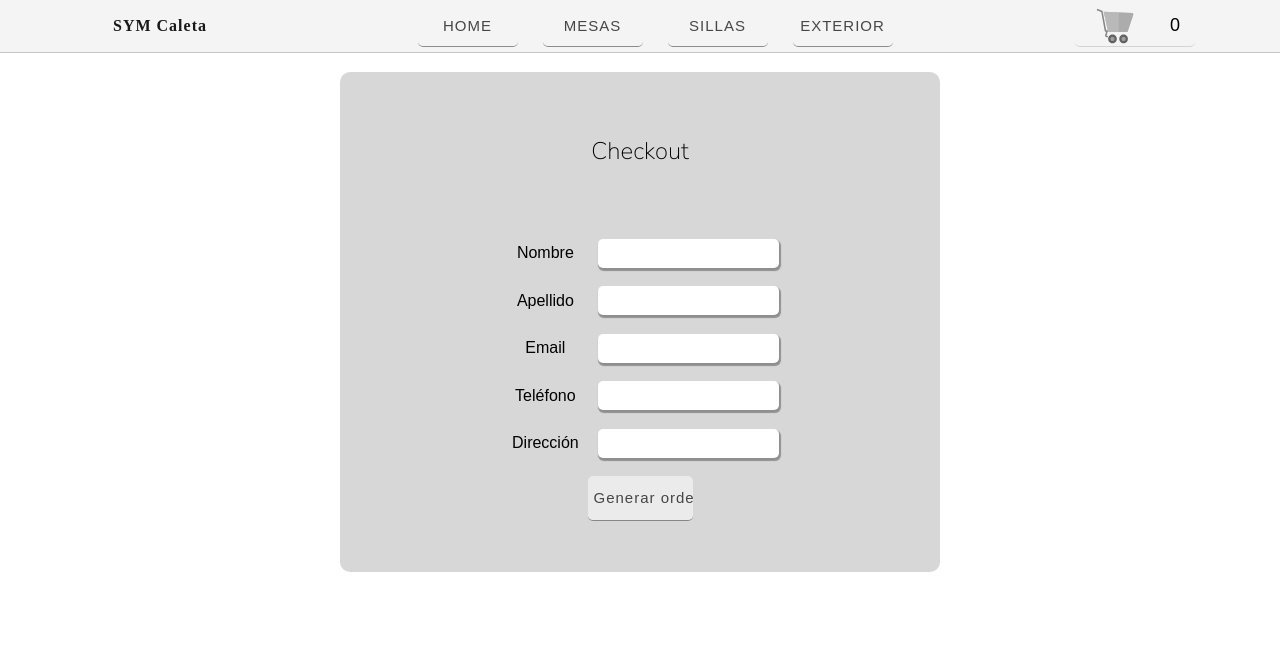
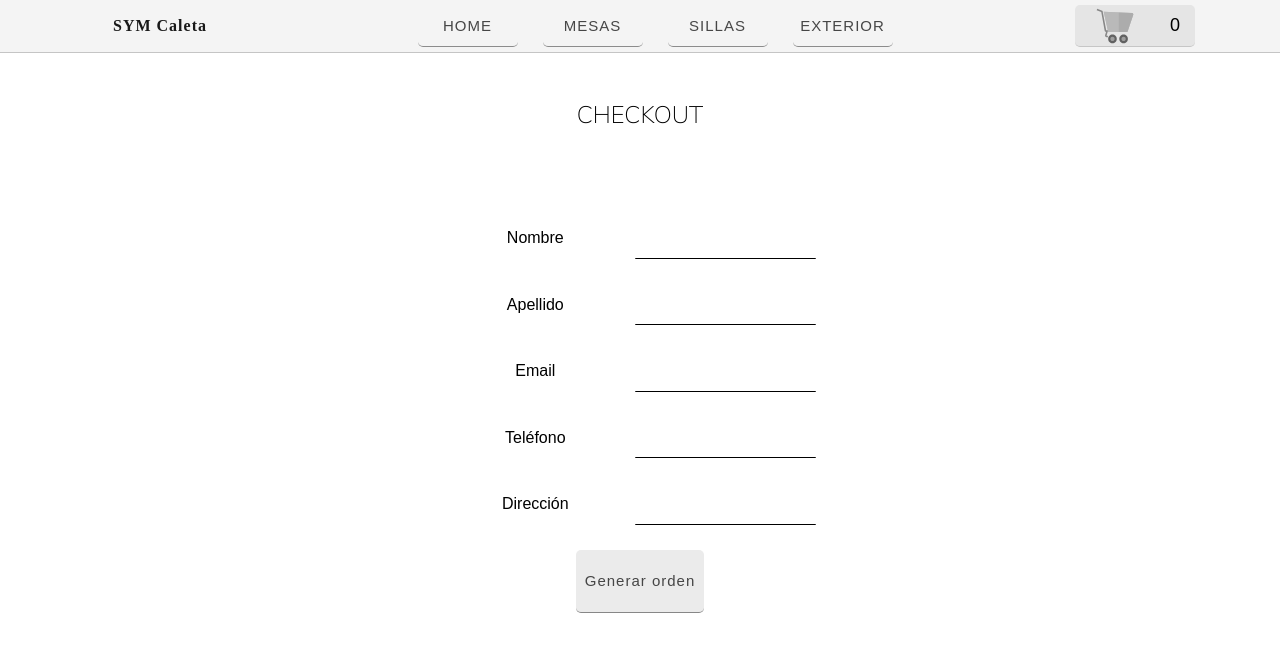
Before and after one commit to urielmilgron/ecommercemilgron, a React (Create React App) app: page /checkout in a window 1280 px wide. Shown: the top 652 px of the page. Built offline with nearby package versions, Linux system fonts and the light colour scheme; a web font is replaced by a local one.

Commit message:
modificationsOnStyle

```diff
--- a/src/Components/CarWidget/CarWidget.css
+++ b/src/Components/CarWidget/CarWidget.css
@@ -12,7 +12,7 @@
   animation: alternate infinite 10s fullCar;
 }
 .carWidgetNone {
-  background-color: rgb(244, 244, 244);
+  background-color: rgb(229, 229, 229);
   border-bottom: 1px solid rgba(0, 0, 0, 0.137);
   animation: none;
 }
@@ -21,26 +21,24 @@
 }
 @keyframes fullCar {
   0%{
-    background-color: rgb(230, 230, 230);
+    background-color: rgb(246, 246, 246);
     color: black;
   }
   50%{
-    background-color: rgb(209, 209, 209);
-    color: rgb(95, 94, 94);
+    background-color: rgb(255, 228, 221);
+    color: rgb(255, 77, 6);
   }
   100%{
-    background-color: rgb(244, 244, 244);
+    background-color: rgb(242, 242, 242);
     color: rgb(0, 0, 0);
   }
 }
 .carWidget:hover {
-  border-radius: 2px;
-  box-shadow: 1px 1px 2px 0px rgba(0, 0, 0, 0.272);
-  height: 95%;
+  box-shadow: 0px 1px 1px 0px rgba(75, 30, 6, 0.571);
 }
 .carWidgetNone:hover {
   box-shadow: none;
-  background-color: rgb(244, 244, 244);
-  color: rgb(0, 0, 0);
+  background-color: rgb(212, 212, 212);
+  color: rgb(255, 0, 0);
   height: 80%;
 }
--- a/src/Components/Checkout/Checkout.css
+++ b/src/Components/Checkout/Checkout.css
@@ -4,42 +4,40 @@
   display: flex;
   flex-direction: column;
   align-items: center;
-  border-radius: 10px;
+  border-radius: 5px;
 }
 .divForm {
-  margin-top: 20px;
-  background-color: rgba(211, 211, 211, 0.9);
-  height: 500px;
-  width: 600px;
-  justify-content: space-evenly;
+  height: 600px;
+  width: 100%;
+  justify-content: space-around;
 }
 .formCheck {
-  height: 60%;
-  width: 70%;
+  height: 70%;
+  width: 40%;
   justify-content: space-around;
 }
 .divInput {
   display: flex;
   justify-content: space-evenly;
   align-items: center;
-  width: 70%;
+  width: 80%;
   height: 10%;
 }
 .labelForm {
-  width: 30%;
+  width: 35%;
   font-family: "Fira Sans Condensed", sans-serif;
 }
 .inputForm {
-  border-radius: 5px;
-  box-shadow: 1px 2px 1px 1px rgba(0, 0, 0, 0.332);
+  border-radius: 1px;
   height: 90%;
   border: none;
+  border-bottom: 0.5px solid black;
   outline: none;
   transition: all 0.2s;
   font-family: "Fira Sans Condensed", sans-serif;
 }
 .inputForm:focus {
-  box-shadow: 2px 3px 2px 2px rgba(98, 23, 23, 0.332);
+  box-shadow: 0.5px 1px 2px 0px rgb(28, 7, 7);
 }
 .createOrd {
   height: 15%;
--- a/src/Components/Checkout/Checkout.js
+++ b/src/Components/Checkout/Checkout.js
@@ -155,7 +155,7 @@ const Checkout = () => {
   return (
     <main>
       <div className="divForm">
-        <h2 className="titleCart">Checkout</h2>
+        <h2 className="titleCart">CHECKOUT</h2>
         <form className="formCheck" onSubmit={handleSubmit(createOrder)}>
           <div className="divInput">
             <label className="labelForm">Nombre</label>
--- a/src/Components/Counter/Counter.css
+++ b/src/Components/Counter/Counter.css
@@ -1,8 +1,8 @@
 .CountainCounter {
   background-color: rgba(255, 255, 255, 0.344);
   display: flex;
-  border-left: 0.8px solid black;
-  border-right: 0.8px solid black;
+  border: 0.8px solid black;
+  border-radius: 5px;
   flex-direction: row;
   align-items: center;
   justify-content: space-around;
@@ -32,7 +32,7 @@
   transition: all .5s;
 }
 .buttonsCounter:hover{
-  background-color: black;
+  background-color: rgb(41, 19, 10);
   color: white;
 }
 .addCart {
@@ -51,6 +51,6 @@
   transition: all .5s;
 }
 .btnAddCart:hover{
-  background-color: black;
+  background-color: rgb(41, 19, 10);
   color: white;
 }
--- a/src/Components/ItemDetail/ItemDetail.css
+++ b/src/Components/ItemDetail/ItemDetail.css
@@ -69,16 +69,15 @@
 }
 .linkDetail {
   margin: 0;
-  background-color: rgb(228, 228, 228);
+  border: 0.5px solid black;
   color: black;
   align-items: center;
-  border-radius: 10px 20px;
-  box-shadow: 1px 2px 5px 0px rgba(0, 0, 0, 0.5);
+  border-radius: 3px;
   width: 170px;
   height: 40px;
   transition: all 0.2s;
 }
 .linkDetail:hover {
-  letter-spacing: 1px;
-  box-shadow: 3px 3px 6px 0px rgba(112, 36, 36, 0.5);
+color:white;
+background-color: rgb(41, 19, 10);
 }
--- a/src/Components/ItemListContainer/ItemListContainer.css
+++ b/src/Components/ItemListContainer/ItemListContainer.css
@@ -17,7 +17,7 @@ main {
 }
 .title {
   font-family: 'Nunito Sans', sans-serif;
-
+  font-weight: 300;
   letter-spacing: 1px;
   margin: 30px;
 }
@@ -37,6 +37,6 @@ align-items: center;
 }
 .firstTitle h1{
   width: 15%;
-  border-top: 1px solid black;
-  border-bottom: 1px solid black;
+  border-top: 0.5px solid black;
+  border-bottom: 0.5px solid black;
 }
```
